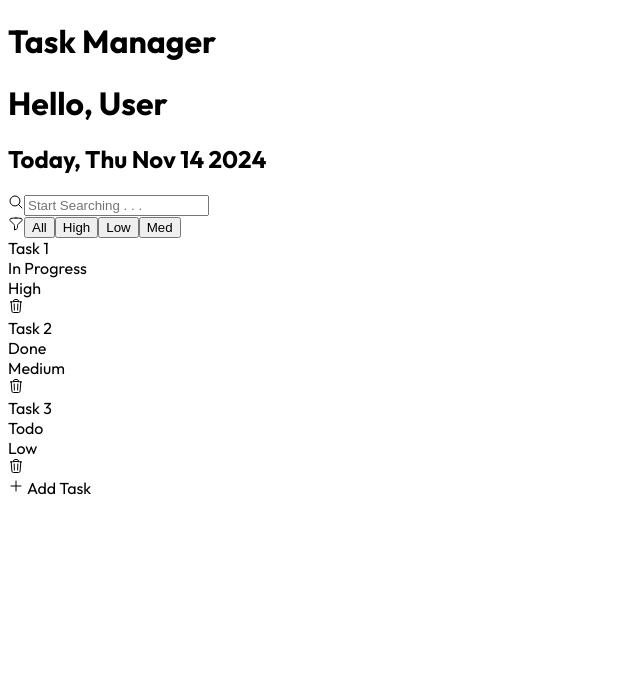
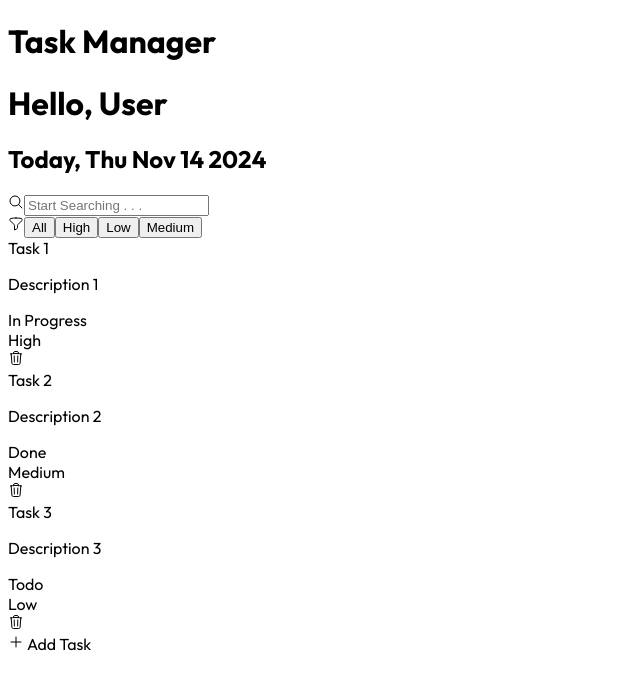
Before and after one commit to TheXro/TaskManager, a React (Vite) app: page / in a window 1280 px wide. Shown: the top 690 px of the page, without its empty margins (0-640 px from the left). Built offline with nearby package versions, Linux system fonts and the light colour scheme; a web font is replaced by a local one.

Commit message:
filter now works

```diff
--- a/src/App.jsx
+++ b/src/App.jsx
@@ -1,44 +1,51 @@
-import { useContext, useEffect, useState } from "react";
+import { useContext, useState } from "react";
 import "./App.css";
-import Header from "./components/Header";
-import SearchBar from "./components/SearchBar";
-import TaskForm from "./components/TaskForm";
-import TaskList from "./components/TaskList";
+import Header from "./components/ui/Header";
+import SearchBar from "./components/ui/SearchBar";
+import TaskList from "./components/Task/TaskList";
 import { TaskContext } from "./context/TaskContext";
 
 function App() {
-  const { tasks, setTasks } = useContext(TaskContext);
-  const [filterTasks, setFilterTasks] = useState([]);
-  const [search, setSearch] = useState("");
-  const handleSearch = (e) => {
-    const search = e.target.value;
-    setSearch(search);
-    const filteredTasks = tasks.filter((task) => {
-      return (
+  const { tasks } = useContext(TaskContext); // Access tasks from context
+  const [filter, setFilter] = useState("All"); // Current filter option
+  const [search, setSearch] = useState(""); // Search input value
+
+  // Filter and search tasks dynamically
+  const filteredTasks = tasks.filter((task) => {
+    // Apply filter
+    if (filter !== "All" && task.priority !== filter) return false;
+
+    // Apply search
+    if (
+      search &&
+      !(
         task.title.toLowerCase().includes(search.toLowerCase()) ||
         task.description.toLowerCase().includes(search.toLowerCase())
-      );
-    });
-    setFilterTasks(filteredTasks);
+      )
+    ) {
+      return false;
+    }
+
+    return true;
+  });
+
+  const handleFilter = (item) => {
+    setFilter(item); // Update filter value
   };
-  // console.log(filterTasks);
+
+  const handleSearch = (e) => {
+    setSearch(e.target.value); // Update search value
+  };
+
   return (
-    <>
-      <div className="px-2 py-2  md:px-32 md:py-8">
-        <h1 className="text-4xl font-bold ">Task Manager</h1>
-        <div className=" ">
-          <div className="bg-[#eee0] my-8 p-6 rounded-2xl border-2 shadow-[3px_3px_#000000] ">
-            <Header name={"User"} />
-            <SearchBar handleSearch={handleSearch} />
-            <TaskList
-              filteredTasks={filterTasks}
-              setFilterTasks={setFilterTasks}
-              search={search}
-            />
-          </div>
-        </div>
+    <div className="px-2 py-2 md:px-32 md:py-8">
+      <h1 className="text-4xl font-bold">Task Manager</h1>
+      <div className="bg-[#eee0] my-8 p-6 rounded-2xl border-2 shadow-[3px_3px_#000000]">
+        <Header name={"User"} />
+        <SearchBar handleSearch={handleSearch} handleFilter={handleFilter} />
+        <TaskList filteredTasks={filteredTasks} />
       </div>
-    </>
+    </div>
   );
 }
 
--- a/src/components/Sort.jsx
+++ /dev/null
@@ -1,29 +0,0 @@
-import { useState } from "react";
-import React from "react";
-import { HiOutlineFunnel } from "react-icons/hi2";
-
-function Sort() {
-  const sort = ["All", "High", "Low", "Med"];
-  const [selected, setSelected] = useState(sort[0]);
-  const handleSelect = (item) => {
-    setSelected(item);
-  };
-  return (
-      <div className="flex gap-4 justify-evenly  items-center border-2 p-2 rounded-2xl bg-white shadow-[3px_3px_#000000]">
-          <HiOutlineFunnel className="text-2xl opacity-50" />
-      {sort.map((item, index) => (
-        <button
-          key={index}
-          onClick={() => handleSelect(item)}
-          className={`px-2 py-1 rounded-lg hover:bg-black hover:text-white ${
-            selected === item ? "bg-black text-white" : "bg-white text-black"
-          }`}
-        >
-          {item}
-        </button>
-      ))}
-    </div>
-  );
-}
-
-export default Sort;
--- a/src/components/TaskForm.jsx
+++ b/src/components/Task/TaskForm.jsx
@@ -1,6 +1,6 @@
 import React, { useContext, useState } from "react";
 import { HiOutlinePlus } from "react-icons/hi2";
-import { TaskContext } from "../context/TaskContext";
+import { TaskContext } from "../../context/TaskContext";
 
 function TaskForm({setForm}) {
   const { tasks, setTasks } = useContext(TaskContext);
--- a/src/components/TaskItem.jsx
+++ b/src/components/Task/TaskItem.jsx
@@ -17,7 +17,7 @@ function TaskItem({ task, deleteTask, markDone, changePriority }) {
 
         >
           {task.title}
-          {/* <p className="text-[#aaa] text-wrap">{task.description}</p> */}
+          <p className="text-[#aaa] text-wrap text-sm">{task.description}</p>
 
         </div>
         <div className="flex text-sm justify-evenly items-center gap-3">
--- a/src/components/TaskList.jsx
+++ b/src/components/Task/TaskList.jsx
@@ -2,7 +2,7 @@ import React, { useContext, useEffect, useState } from "react";
 import TaskItem from "./TaskItem";
 import { HiOutlinePlus, HiPlus } from "react-icons/hi2";
 import TaskForm from "./TaskForm";
-import { TaskContext, TaskProvider } from "../context/TaskContext";
+import { TaskContext, TaskProvider } from "../../context/TaskContext";
 
 function TaskList({ filteredTasks, setFilterTasks, search }) {
   const { tasks, setTasks } = useContext(TaskContext);
@@ -53,12 +53,23 @@ function TaskList({ filteredTasks, setFilterTasks, search }) {
 
   return (
     <div className="">
-      {search
+      {/* {search
         ? filteredTasks.map((task, index) => {
-            return <TaskItem key={index} task={task} deleteTask={deleteTask} markDone={markDone} changePriority={changePriority} />;
-          })
+          return <TaskItem key={index} task={task} deleteTask={deleteTask} markDone={markDone} changePriority={changePriority} />;
+        })
         : tasks.map((task, index) => {
             return <TaskItem key={index} task={task} deleteTask={deleteTask} markDone={markDone} changePriority={changePriority} />;
+      })} */}
+      {filteredTasks.map((task, index) => {
+        return (
+          <TaskItem
+            key={index}
+            task={task}
+            deleteTask={deleteTask}
+            markDone={markDone}
+            changePriority={changePriority}
+          />
+        );
       })}
       <div
         className="bg-white text-black px-4 py-2 rounded-2xl w-fit flex items-center gap-2 cursor-pointer border-2 duration-150  active:shadow-none shadow-[3px_3px_#000] "
--- a/src/components/SearchBar.jsx
+++ b/src/components/ui/SearchBar.jsx
@@ -1,9 +1,9 @@
 import React, { useContext, useState } from "react";
 import { HiOutlineMagnifyingGlass } from "react-icons/hi2";
-import { TaskContext } from "../context/TaskContext";
+import { TaskContext } from "../../context/TaskContext";
 import Sort from "./Sort";
 
-function SearchBar({ handleSearch }) {
+function SearchBar({ handleSearch, handleFilter }) {
 
   const { tasks, setTasks } = useContext(TaskContext);
   // console.log(tasks);
@@ -19,7 +19,7 @@ function SearchBar({ handleSearch }) {
           onChange={handleSearch}
         />
       </div>
-      <Sort />
+      <Sort handleFilter={handleFilter} />
     </div>
   );
 }
--- /dev/null
+++ b/src/components/ui/Sort.jsx
@@ -0,0 +1,40 @@
+import { useContext, useState } from "react";
+import React from "react";
+import { HiOutlineFunnel } from "react-icons/hi2";
+import { TaskContext } from "../../context/TaskContext";
+
+function Sort({handleFilter}) {
+  // const { tasks, setTasks } = useContext(TaskContext);
+  //sorting
+  // const handleSorting = () => {
+  //   const priorityOrder = { high: 3, mid: 2, low: 1 };
+  //   tasks.sort((a, b) => priorityOrder[a.priority] - priorityOrder[b.priority]);
+  // };
+  // console.log(tasks)
+
+  const sort = ["All", "High", "Low", "Medium"];
+  const [selected, setSelected] = useState(sort[0]);
+  const handleSelect = (item) => {
+    // console.log(item)
+    handleFilter(item)
+    setSelected(item);
+  };
+  return (
+    <div className="flex gap-4 justify-evenly  items-center border-2 p-2 rounded-2xl bg-white shadow-[3px_3px_#000000]">
+      <HiOutlineFunnel className="text-2xl opacity-50" />
+      {sort.map((item, index) => (
+        <button
+          key={index}
+          onClick={() => handleSelect(item)}
+          className={`px-2 py-1 rounded-lg hover:bg-black  hover:text-white ${
+            selected === item ? "bg-black text-white" : "bg-white text-black"
+            }`}
+        >
+          {item}
+        </button>
+      ))}
+    </div>
+  );
+}
+
+export default Sort;
```
Also changed, not shown: src/components/ui/Header.jsx (renamed from src/components/Header.jsx).
